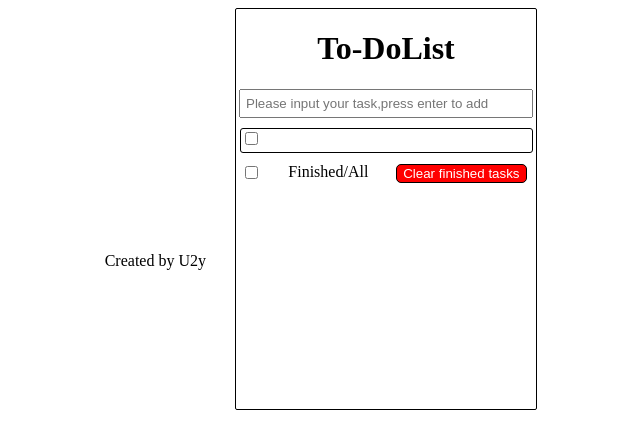
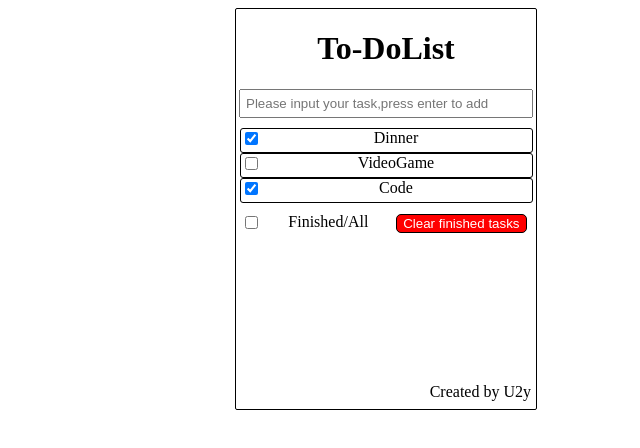
Before and after one commit to U2yyy/Front-end, a Vue app in the folder Vue_programs/todo-list/: page / in a window 1280 px wide. Shown: the top 448 px of the page, without its empty margins (254-894 px from the left). Built offline with nearby package versions, Linux system fonts and the light colour scheme.

Commit message:
完善了选择和初始化功能

```diff
--- a/Vue_programs/todo-list/src/components/ListFooter.vue
+++ b/Vue_programs/todo-list/src/components/ListFooter.vue
@@ -26,6 +26,7 @@ export default {
     margin-top: 10px;
     margin-right: auto;
     margin-left: auto;
+    height: 170px;
   }
   input{
     float: left;
@@ -40,9 +41,9 @@ export default {
     border:solid 1px black;
   }
   #ind{
+    float: right;
     font-family: "Cascadia Mono";
-    position: absolute;
-    right: 820px;
-    bottom: 530px;
+    margin-bottom: 5px;
+    margin-right: 5px;
   }
 </style>
--- a/Vue_programs/todo-list/src/components/ListMission.vue
+++ b/Vue_programs/todo-list/src/components/ListMission.vue
@@ -1,6 +1,6 @@
 <template>
-  <div id="mission" @mouseover="hangover" @mouseleave="passaway" :class="hang">
-    <input type="checkbox">{{mission}}
+  <div id="mission" @mouseover="hangover" @mouseleave="passaway" :class="hang"  @click="completed = !completed">
+    <input type="checkbox" :checked="completed">{{todoObj.name}}
     <button id="delete" v-show="selected">Delete</button>
   </div>
 </template>
@@ -10,11 +10,12 @@ export default {
   name: "ListMission",
   data(){
     return {
-      mission:'',
       selected:false,
-      hang:'notover'
+      hang:'notover',
+      completed:this.todoObj.done
     }
   },
+  props:['todoObj'],
   methods:{
      hangover(){
        this.hang = 'over';
--- a/Vue_programs/todo-list/src/components/TodoList.vue
+++ b/Vue_programs/todo-list/src/components/TodoList.vue
@@ -1,6 +1,6 @@
 <template>
   <div id="table">
-    <ListMission></ListMission>
+      <ListMission v-for="todo in todos" :key="todo.ID" :todoObj="todo"></ListMission>
   </div>
 </template>
 
@@ -8,6 +8,15 @@
 import ListMission from "@/components/ListMission";
 export default {
   name: "TodoList",
+  data(){
+    return {
+      todos:[
+        {ID:'001',name:'Dinner',done:true},
+        {ID:'002',name:'VideoGame',done:false},
+        {ID:'003',name:'Code',done:true}
+      ]
+    }
+  },
   components:{ListMission}
 }
 </script>
```
